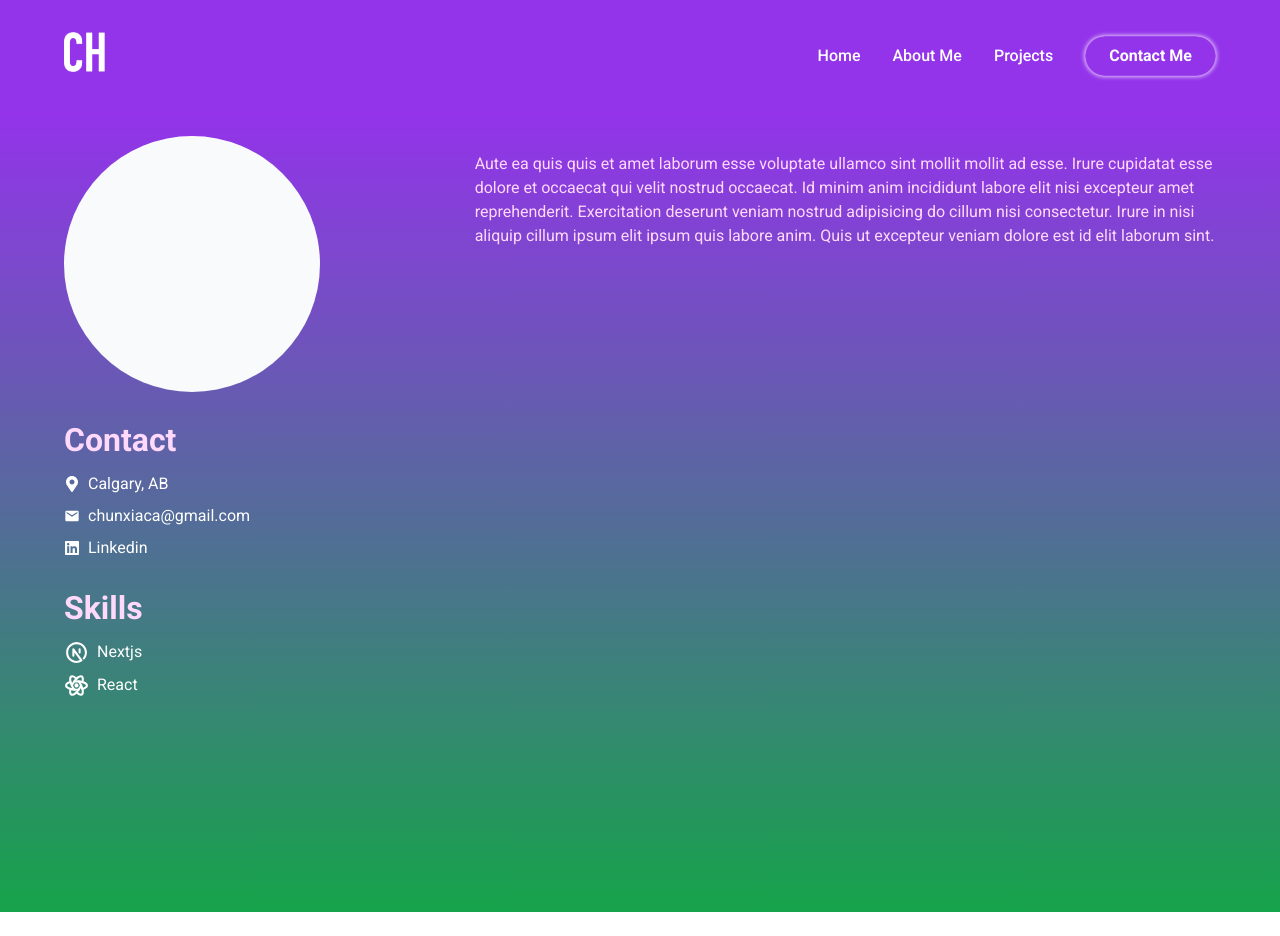
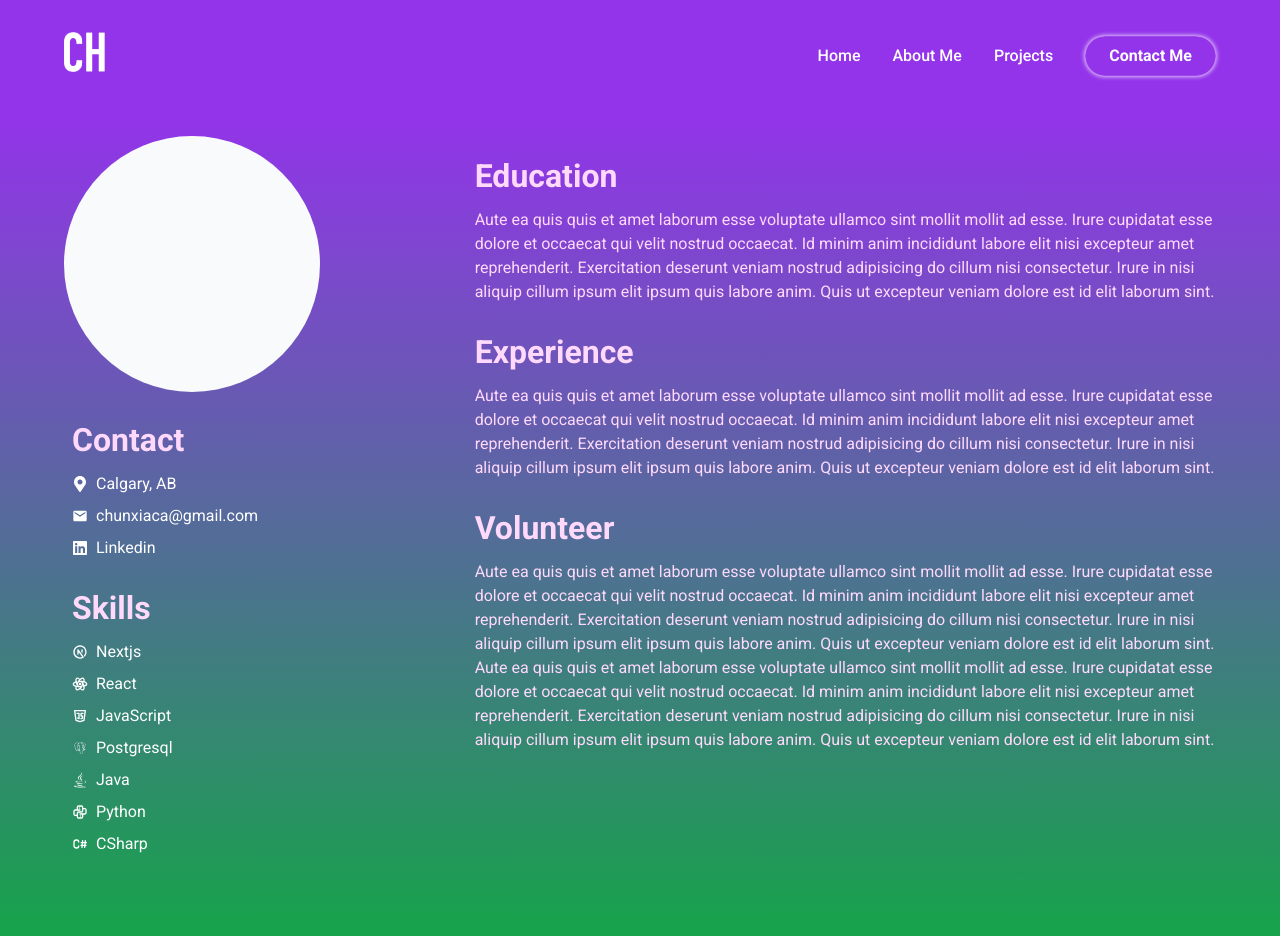
Before and after one commit to ChunxiaHuang/chunxiahuang, a Next.js app: page /about in a window 1280 px wide. Before the commit the page ends 912 px from the top, so only its background shows below. Built offline with nearby package versions, Linux system fonts and the light colour scheme.

Commit message:
update about layout

```diff
--- a/app/about/page.js
+++ b/app/about/page.js
@@ -1,11 +1,12 @@
-import { TbBrandNextjs, TbBrandReact } from "react-icons/tb";
+import { TbBrandCSharp, TbBrandJavascript, TbBrandNextjs, TbBrandPython, TbBrandReact } from "react-icons/tb";
 import Link from "next/link";
-import { FaLinkedin, FaMapMarkerAlt } from "react-icons/fa";
+import { FaJava, FaLinkedin, FaMapMarkerAlt } from "react-icons/fa";
 import { MdEmail } from "react-icons/md";
+import { DiPostgresql } from "react-icons/di";
 
 export default function About() {
   return (
-    <div className="bg-gradient-to-b from-purple-600 to-green-600 h-screen">
+    <div className="bg-gradient-to-b from-purple-600 to-green-600 min-h-screen pb-12">
       {/* <div className="px-6 py-6 md:px-16 flex space-x-6 mb:space-x-16"> */}
       <div className="grid grid-cols-1 md:grid-cols-[1fr_2fr] gap-6 p-6 md:px-16 lg:gap-10">
         <div>
@@ -17,7 +18,7 @@ export default function About() {
           </div>
 
           {/* Contact section */}
-          <div>
+          <div className="ml-2">
             <h2 className="h2 mt-6 mb-2">Contact</h2>
             <div className="flex items-center space-x-2 mb-2 text-white">
               <FaMapMarkerAlt />
@@ -37,15 +38,35 @@ export default function About() {
           </div>
 
           {/* Skill section */}
-          <div>
+          <div className="ml-2">
             <h2 className="h2 mt-6 mb-2">Skills</h2>
             <div className="flex items-center space-x-2 mb-2 text-white">
-              <TbBrandNextjs className="icon" />
+              <TbBrandNextjs className="h-6" />
               <p>Nextjs</p>
             </div>
             <div className="flex items-center space-x-2 mb-2 text-white">
-              <TbBrandReact className="icon" />
+              <TbBrandReact className="h-6" />
               <p>React</p>
+            </div>
+            <div className="flex items-center space-x-2 mb-2 text-white">
+              <TbBrandJavascript />
+              <p>JavaScript</p>
+            </div>
+            <div className="flex items-center space-x-2 mb-2 text-white">
+              <DiPostgresql />
+              <p>Postgresql</p>
+            </div>
+            <div className="flex items-center space-x-2 mb-2 text-white">
+              <FaJava />
+              <p>Java</p>
+            </div>
+            <div className="flex items-center space-x-2 mb-2 text-white">
+              <TbBrandPython />
+              <p>Python</p>
+            </div>
+            <div className="flex items-center space-x-2 mb-2 text-white">
+              <TbBrandCSharp />
+              <p>CSharp</p>
             </div>
 
           </div>
@@ -53,6 +74,12 @@ export default function About() {
 
         <section className="mt-4 p">
           {/* <p>I am a passionate software developer with skills in...</p> */}
+          <h2 className="h2 mb-2">Education</h2>
+          <p>Aute ea quis quis et amet laborum esse voluptate ullamco sint mollit mollit ad esse. Irure cupidatat esse dolore et occaecat qui velit nostrud occaecat. Id minim anim incididunt labore elit nisi excepteur amet reprehenderit. Exercitation deserunt veniam nostrud adipisicing do cillum nisi consectetur. Irure in nisi aliquip cillum ipsum elit ipsum quis labore anim. Quis ut excepteur veniam dolore est id elit laborum sint.</p>
+          <h2 className="h2 mt-6 mb-2">Experience</h2>
+          <p>Aute ea quis quis et amet laborum esse voluptate ullamco sint mollit mollit ad esse. Irure cupidatat esse dolore et occaecat qui velit nostrud occaecat. Id minim anim incididunt labore elit nisi excepteur amet reprehenderit. Exercitation deserunt veniam nostrud adipisicing do cillum nisi consectetur. Irure in nisi aliquip cillum ipsum elit ipsum quis labore anim. Quis ut excepteur veniam dolore est id elit laborum sint.</p>
+          <h2 className="h2 mt-6 mb-2">Volunteer</h2>
+          <p>Aute ea quis quis et amet laborum esse voluptate ullamco sint mollit mollit ad esse. Irure cupidatat esse dolore et occaecat qui velit nostrud occaecat. Id minim anim incididunt labore elit nisi excepteur amet reprehenderit. Exercitation deserunt veniam nostrud adipisicing do cillum nisi consectetur. Irure in nisi aliquip cillum ipsum elit ipsum quis labore anim. Quis ut excepteur veniam dolore est id elit laborum sint.</p>
           <p>Aute ea quis quis et amet laborum esse voluptate ullamco sint mollit mollit ad esse. Irure cupidatat esse dolore et occaecat qui velit nostrud occaecat. Id minim anim incididunt labore elit nisi excepteur amet reprehenderit. Exercitation deserunt veniam nostrud adipisicing do cillum nisi consectetur. Irure in nisi aliquip cillum ipsum elit ipsum quis labore anim. Quis ut excepteur veniam dolore est id elit laborum sint.</p>
           {/* <ul>
             <li>Programming Languages: JavaScript, Python...</li>
--- a/app/globals.css
+++ b/app/globals.css
@@ -77,9 +77,3 @@ body {
     inset 0 0 1px rgba(255, 255, 255, 1); /* 内发光 */;
 
 }
-
-.icon {
-  width: 25px;
-  height: 25px;
-  color: white;
-}
--- a/app/projects/page.js
+++ b/app/projects/page.js
@@ -5,7 +5,7 @@ const projects = [
 
 export default function Projects() {
   return (
-      <div className="bg-gradient-to-b from-purple-600 to-blue-600 h-screen">
+    <div className="bg-gradient-to-b from-purple-600 to-blue-600 min-h-screen">
       <div className="grid grid-cols-1 md:grid-cols-2 gap-6 p-6 md:px-16 lg:gap-10">
         {projects.map((project, index) => (
           <div
```
Lines whose indentation alone changed are shown as unchanged.
